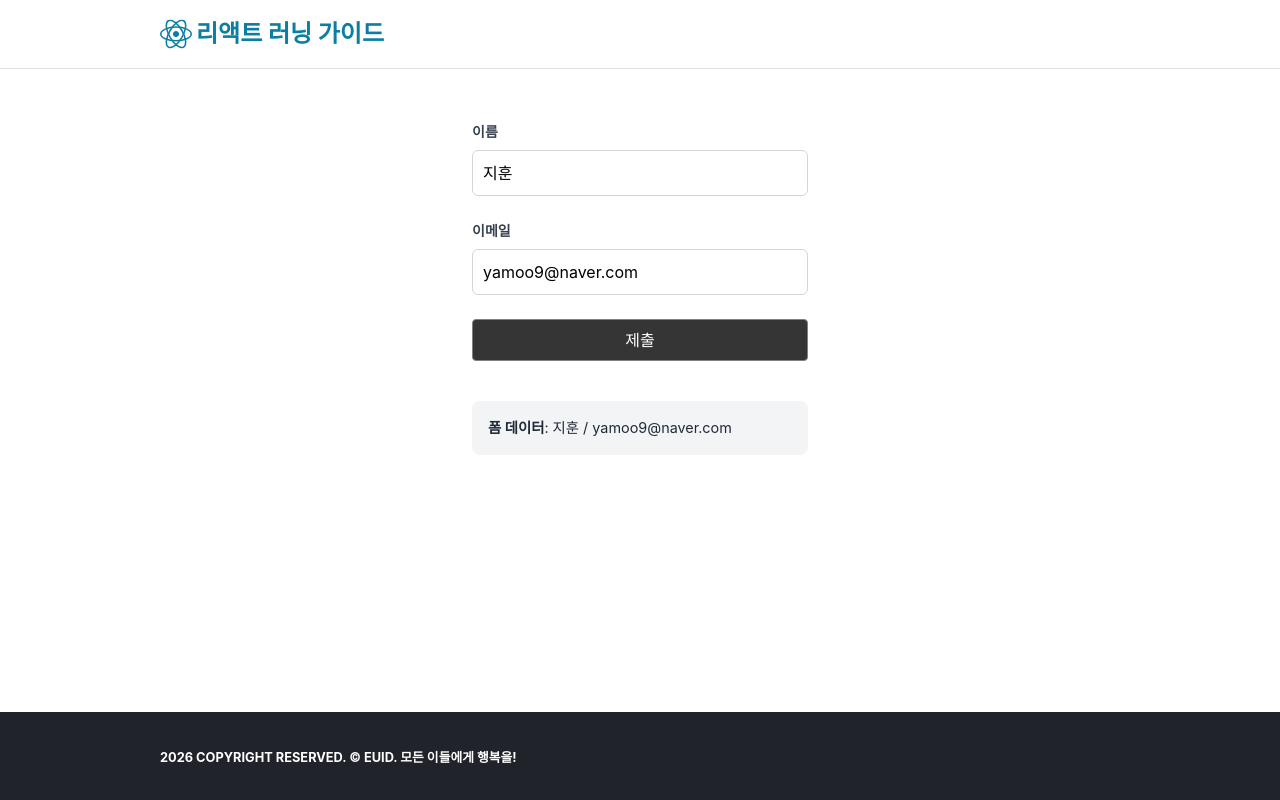
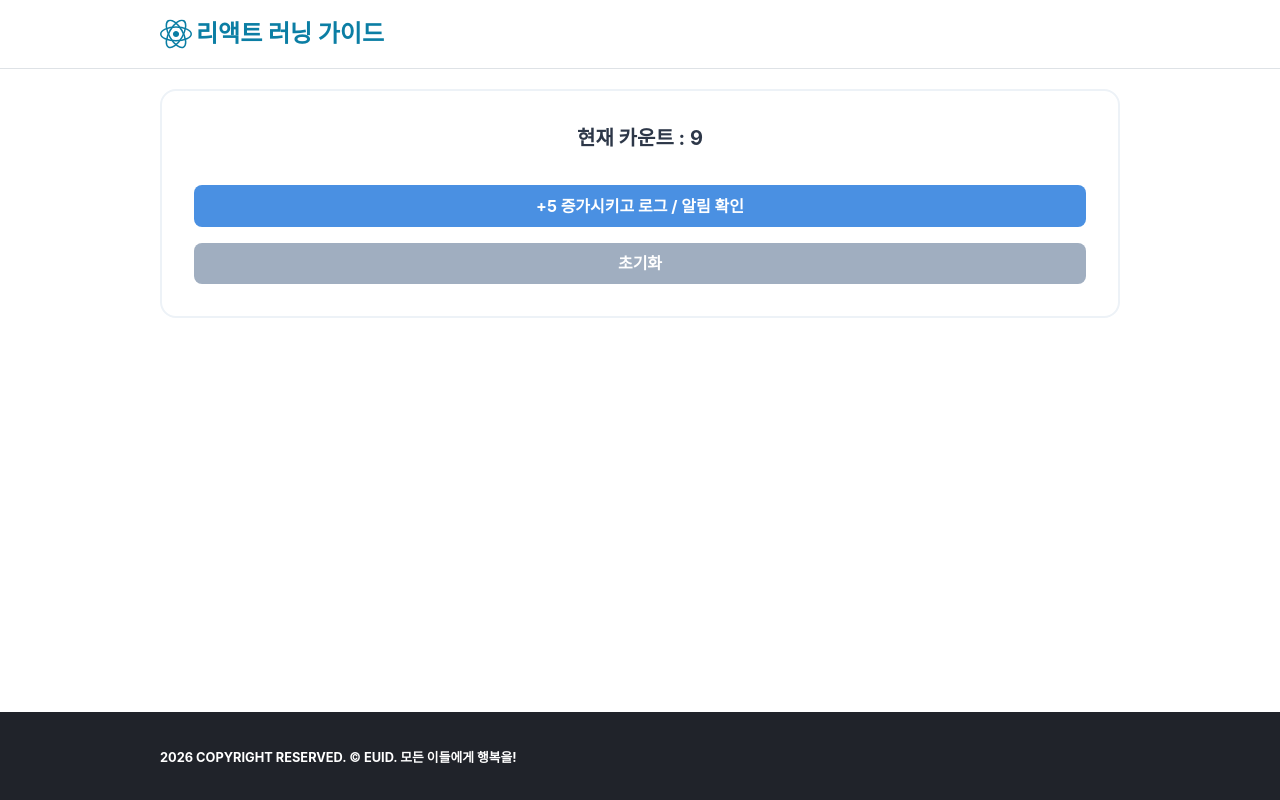
Before and after one commit to HeeYeonBaek/likelion-16th-React, a React (Vite) app in the folder 02-State-이벤트-핸들링/: page / in a window 1280 px wide. Built offline with nearby package versions, Linux system fonts and the light colour scheme.

Commit message:
스냅샷

```diff
--- a/02-State-이벤트-핸들링/src/app/index.tsx
+++ b/02-State-이벤트-핸들링/src/app/index.tsx
@@ -1,5 +1,5 @@
 import { Footer, Header, Image, Wrapper } from '@/components'
-import { ControlledComponent } from '@/learns'
+import { StateIsSnapshot } from '@/learns'
 import S from './style.module.css'
 
 export default function App() {
@@ -14,7 +14,7 @@ export default function App() {
 
       <div className={S.main}>
         <Wrapper>
-          <ControlledComponent />
+          <StateIsSnapshot />
         </Wrapper>
       </div>
 
--- a/02-State-이벤트-핸들링/src/learns/StateIsSnapshot/SnapshotTest/index.tsx
+++ b/02-State-이벤트-핸들링/src/learns/StateIsSnapshot/SnapshotTest/index.tsx
@@ -1,5 +1,51 @@
+import { useState } from 'react'
 import S from './style.module.css'
 
+const INITIAL_COUNT = 9
+
 export default function SnapshotTest() {
-  return <section className={S.container}></section>
+
+  // 상태는 [ 특정 렌더링 시점의 ] 스냅샷(Snapshot)이다.
+  // => 상태는 현재 렌더링 시점에서 바꿀 수 없다.
+  // => 업데이트 된 상태는 다음 렌더링 시점에서 주어진다.
+
+  // [개발자 시점] 상태 선언
+  // [리엑트 관점]리엑트에 의해 의해 관리되는 상태의 스냅샷을 전달받았다.
+  const [count, setCount] = useState(INITIAL_COUNT)
+
+  // 상태 업데이트 로직을 포함하는 핸들러 작성
+
+const handleIncreaseFive = () => {
+    // 상태 업데이트 (리액트에게 요청)
+    const nextCount = count + 5
+    setCount(nextCount)
+
+    // count 상태 로그
+    console.log('현재 카운트 값', { count })
+    console.log('다음 렌더링 시점의 카운트 값', { nextCount })
+
+    // 비동기 알림 확인
+    setTimeout(() => {
+      console.log('3초 뒤 알림창에 뜬 카운트 값', count)
+    }, 3000)
 }
+
+
+  const handleResetCount = () => {
+    setCount(INITIAL_COUNT)
+  }
+
+
+  return <section className={S.container}>
+    <h2 className={S.title}>현재 카운트 : {count}</h2>
+
+    <div className={S.buttonGroup} role='group'>
+      <button type="button" className={S.button} onClick={handleIncreaseFive}>
+        +5 증가시키고 로그 / 알림 확인
+      </button>
+      <button type="button" className={`${S.button} ${S.reset}`} onClick={handleResetCount}>
+        초기화
+      </button>
+    </div>
+  </section>
+}
--- a/02-State-이벤트-핸들링/src/learns/StateIsSnapshot/index.tsx
+++ b/02-State-이벤트-핸들링/src/learns/StateIsSnapshot/index.tsx
@@ -1,7 +1,10 @@
+import SnapshotTest from './SnapshotTest'
 import S from './style.module.css'
 
 function StateIsSnapshot() {
-  return <div className={S.container}></div>
+  return <div className={S.container}>
+    <SnapshotTest />
+  </div>
 }
 
 export default StateIsSnapshot
--- a/02-State-이벤트-핸들링/src/learns/index.ts
+++ b/02-State-이벤트-핸들링/src/learns/index.ts
@@ -18,3 +18,4 @@ export { default as UpdateState } from './UpdateState'
 export { default as ControlledComponent } from './ControlledComponent'
 
 // 6. 스냅샷의 이해 : learn/StateIsSnapshot
+export { default as StateIsSnapshot } from './StateIsSnapshot'
```
